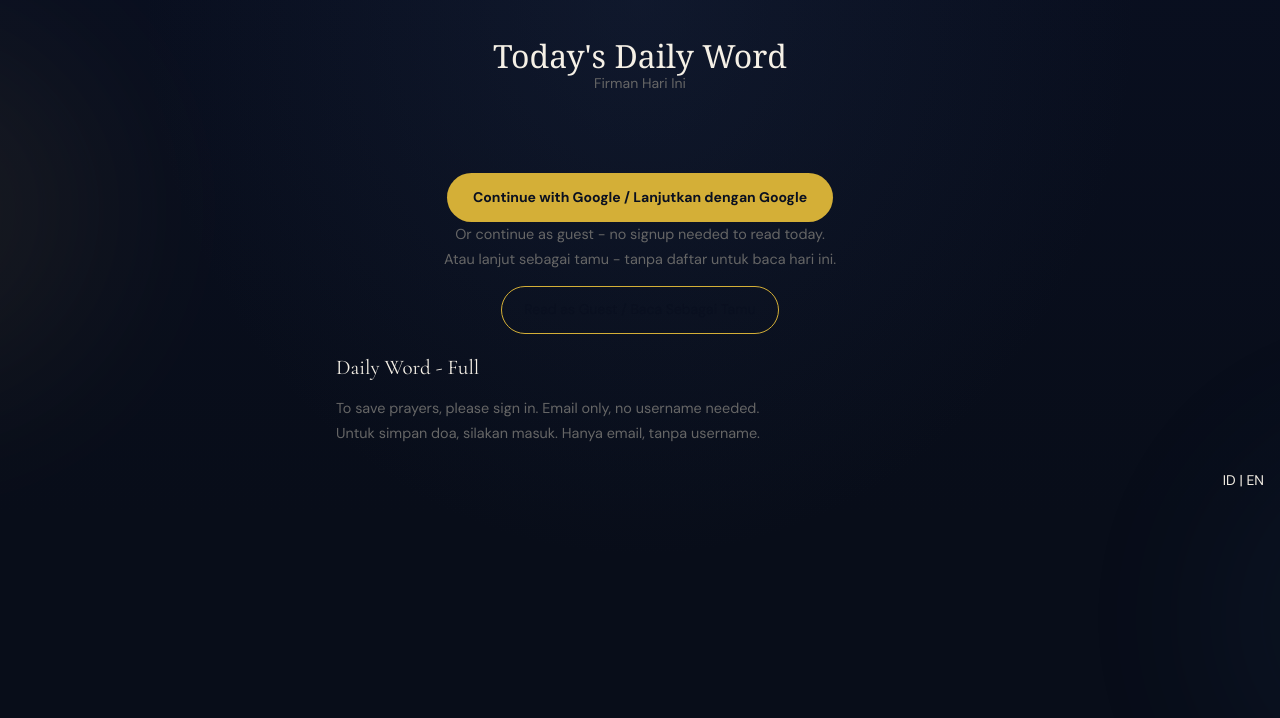
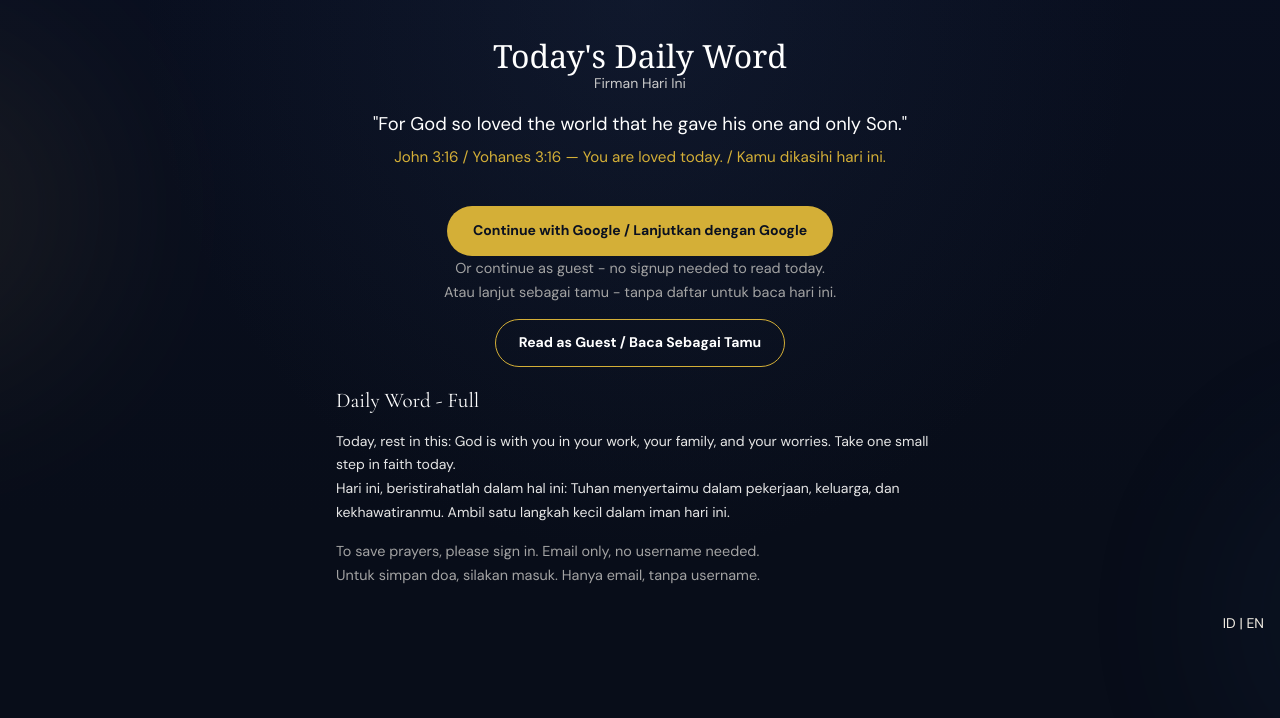
Before and after one commit to elenavance/glory-faith-living, a Django app: page / in a window 1280 px wide. Shown: the part 82-800 px from the top of the page. Run offline with Django 5.2, Linux system fonts and the light colour scheme; parts of the project's set-up code (start-up, migrations or seed data) failed here and were passed over.

Commit message:
Update home.html

```diff
--- a/templates/home.html
+++ b/templates/home.html
@@ -2,19 +2,28 @@
 {% block title %}GLORY - Daily Word{% endblock %}
 {% block content %}
 <div style="max-width:640px;margin:1rem auto;padding:0 1rem;">
-  <!-- GUEST PREVIEW: No login required to see Daily Word -->
   <div style="text-align:center;padding:1.5rem 0;">
-    <h1 style="font-family:Georgia,serif;font-size:2rem;margin:0;">Today's Daily Word</h1>
-    <p style="color:#666;">Firman Hari Ini</p>
-    <p style="font-size:1.1rem;line-height:1.7;">{{ daily_word.scripture }}<br><span style="color:#666;font-size:.95rem;">{{ daily_word.reflection }}</span></p>
+    <h1 style="font-family:Georgia,serif;font-size:2rem;margin:0;color:#fff;">Today's Daily Word</h1>
+    <p style="color:#c9c9c9;">Firman Hari Ini</p>
+
+    {% if daily_word.scripture %}
+      <p style="font-size:1.1rem;line-height:1.7;color:#fff;">{{ daily_word.scripture }}<br><span style="color:#d4af37;font-size:.95rem;">{{ daily_word.reflection }}</span></p>
+    {% else %}
+      <p style="font-size:1.15rem;line-height:1.7;color:#fff;">"For God so loved the world that he gave his one and only Son."<br><span style="color:#d4af37;font-size:.95rem;">John 3:16 / Yohanes 3:16 — You are loved today. / Kamu dikasihi hari ini.</span></p>
+    {% endif %}
+
     <a href="{% url 'login' %}" style="display:inline-block;margin-top:1rem;padding:.8rem 1.6rem;border-radius:999px;background:#d4af37;color:#0a1020;font-weight:800;text-decoration:none;">Continue with Google / Lanjutkan dengan Google</a>
-    <p style="font-size:.9rem;color:#666;">Or continue as guest - no signup needed to read today.<br>Atau lanjut sebagai tamu - tanpa daftar untuk baca hari ini.</p>
-    <a href="#daily" style="display:inline-block;padding:.7rem 1.4rem;border:1px solid #d4af37;border-radius:999px;text-decoration:none;color:#0a1020;">Read as Guest / Baca Sebagai Tamu</a>
+    <p style="font-size:.9rem;color:#a3a3a3;">Or continue as guest - no signup needed to read today.<br>Atau lanjut sebagai tamu - tanpa daftar untuk baca hari ini.</p>
+    <a href="#daily" style="display:inline-block;padding:.7rem 1.4rem;border:1px solid #d4af37;border-radius:999px;text-decoration:none;color:#fff;font-weight:700;background:transparent;">Read as Guest / Baca Sebagai Tamu</a>
   </div>
   <div id="daily">
-    <h2>Daily Word - Full</h2>
-    <p>{{ daily_word.full_text }}</p>
+    <h2 style="color:#fff;">Daily Word - Full</h2>
+    {% if daily_word.full_text %}
+      <p style="color:#e5e5e5;">{{ daily_word.full_text }}</p>
+    {% else %}
+      <p style="color:#e5e5e5;">Today, rest in this: God is with you in your work, your family, and your worries. Take one small step in faith today.<br>Hari ini, beristirahatlah dalam hal ini: Tuhan menyertaimu dalam pekerjaan, keluarga, dan kekhawatiranmu. Ambil satu langkah kecil dalam iman hari ini.</p>
+    {% endif %}
   </div>
-  <p style="font-size:.9rem;color:#666;">To save prayers, please sign in. Email only, no username needed.<br>Untuk simpan doa, silakan masuk. Hanya email, tanpa username.</p>
+  <p style="font-size:.9rem;color:#a3a3a3;">To save prayers, please sign in. Email only, no username needed.<br>Untuk simpan doa, silakan masuk. Hanya email, tanpa username.</p>
 </div>
 {% endblock %}
```
